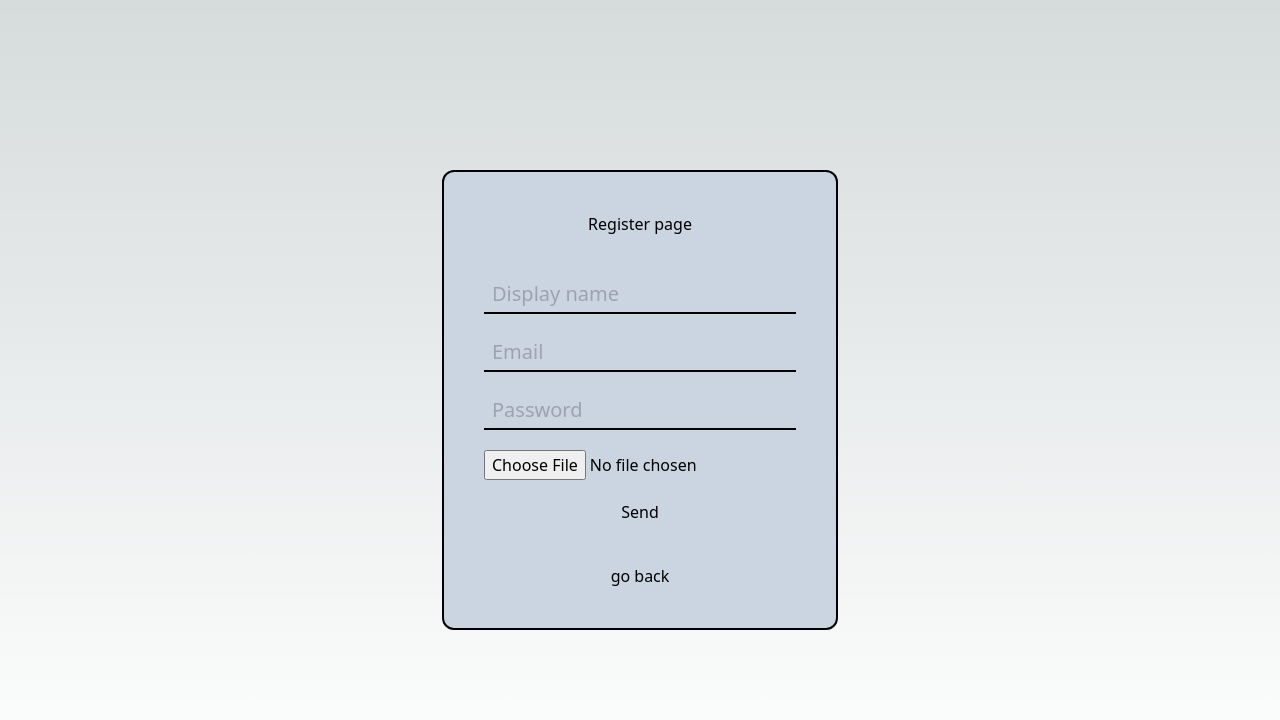
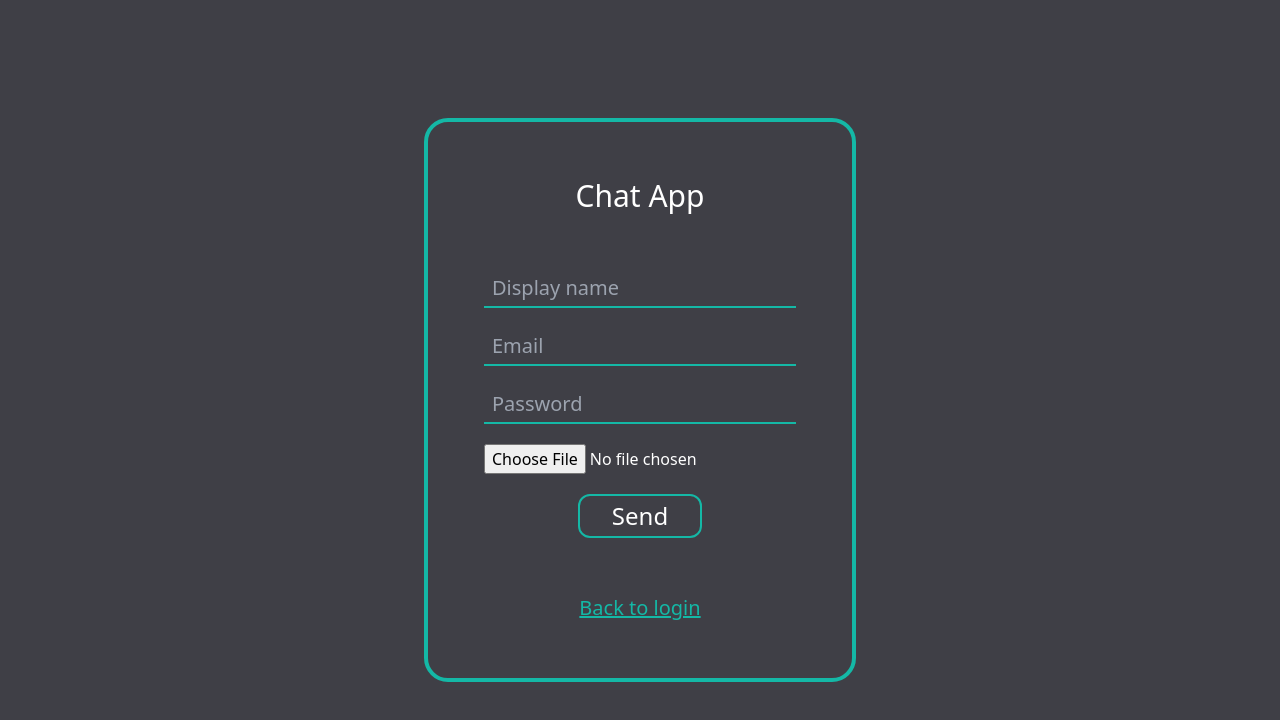
Before and after one commit to akopton/chat-app, a Next.js app: page /register in a window 1280 px wide. Shown: the top 720 px of the page. Built offline with nearby package versions, Linux system fonts and the light colour scheme; no server answers.

Commit message:
login and register pages styling

```diff
--- a/src/app/globals.css
+++ b/src/app/globals.css
@@ -53,13 +53,14 @@ input, textarea {
     resize: none;
     appearance: none;
     background-color: transparent;
-    color: black;
+    color: white !important;
 }
 
 input:-webkit-autofill,
 input:-webkit-autofill:hover,
 input:-webkit-autofill:focus {
   /* Prevent autofill styles */
-  -webkit-box-shadow: 0 0 0 30px #cbd5e1 inset !important;
+  -webkit-box-shadow: 0 0 0 30px rgb(63, 63, 70) inset !important;
+  -webkit-text-fill-color: white;
   background: transparent;
 }
--- a/src/app/login/layout.tsx
+++ b/src/app/login/layout.tsx
@@ -4,8 +4,8 @@ export default function LoginLayout({
   children: React.ReactNode
 }) {
   return (
-    <main className="p-24 min-h-screen max-h-screen flex items-center justify-center">
-      {children}
-    </main>
+    <html lang="en">
+      <body>{children}</body>
+    </html>
   )
 }
--- a/src/app/login/page.tsx
+++ b/src/app/login/page.tsx
@@ -4,12 +4,19 @@ import Link from "next/link"
 
 export default function LoginPage() {
   return (
-    <div className="flex flex-col items-center gap-10 border-2 border-solid border-black px-10 py-10 rounded-xl bg-slate-300">
-      <p>Login page</p>
-      <AuthContextProvider>
-        <LoginForm />
-      </AuthContextProvider>
-      <Link href="/register">Register</Link>
-    </div>
+    <main className="h-screen w-screen flex items-center justify-center bg-zinc-700">
+      <div className="flex flex-col items-center gap-14 border-4 border-teal-500 p-14 rounded-3xl text-white">
+        <p className="text-3xl">Chat App</p>
+        <AuthContextProvider>
+          <LoginForm />
+        </AuthContextProvider>
+        <p className="text-xl">
+          Still not registered?{" "}
+          <Link href="/register" className="underline text-teal-500">
+            Register here
+          </Link>
+        </p>
+      </div>
+    </main>
   )
 }
--- a/src/app/page.tsx
+++ b/src/app/page.tsx
@@ -3,7 +3,7 @@ import { AuthContextProvider } from "@/context/AuthContext"
 
 export default function Home() {
   return (
-    <main className="flex min-h-screen flex-col items-center justify-center sm:p-24 h-screen w-screen">
+    <main className="flex min-h-screen flex-col items-center justify-center p-24 h-screen w-screen">
       <AuthContextProvider>
         <ChatWindow />
       </AuthContextProvider>
--- a/src/app/register/layout.tsx
+++ b/src/app/register/layout.tsx
@@ -4,8 +4,8 @@ export default function RegisterLayout({
   children: React.ReactNode
 }) {
   return (
-    <main className="p-24 min-h-screen max-h-screen flex items-center justify-center">
-      {children}
-    </main>
+    <html lang="en">
+      <body>{children}</body>
+    </html>
   )
 }
--- a/src/app/register/page.tsx
+++ b/src/app/register/page.tsx
@@ -4,12 +4,16 @@ import Link from "next/link"
 
 export default function RegisterPage() {
   return (
-    <div className="flex flex-col items-center gap-10 border-2 border-solid border-black px-10 py-10 rounded-xl bg-slate-300">
-      <p>Register page</p>
-      <AuthContextProvider>
-        <RegisterForm />
-      </AuthContextProvider>
-      <Link href="/">go back</Link>
-    </div>
+    <main className="h-screen w-screen flex items-center justify-center bg-zinc-700">
+      <div className="flex flex-col items-center gap-14 border-4 border-teal-500 p-14 rounded-3xl text-white">
+        <p className="text-3xl">Chat App</p>
+        <AuthContextProvider>
+          <RegisterForm />
+        </AuthContextProvider>
+        <Link href="/login" className="underline text-teal-500 text-xl">
+          Back to login
+        </Link>
+      </div>
+    </main>
   )
 }
--- a/src/components/forms/CustomInput.tsx
+++ b/src/components/forms/CustomInput.tsx
@@ -21,7 +21,7 @@ export const CustomInput = ({
 }: InputProps) => {
   return (
     <input
-      className="px-2 py-1 bg-transparent border-b-2 border-black text-xl"
+      className="px-2 py-1 bg-transparent border-b-2 border-teal-500 text-xl text-white"
       id={id}
       type={type}
       name={name}
--- a/src/components/forms/LoginForm.tsx
+++ b/src/components/forms/LoginForm.tsx
@@ -57,7 +57,10 @@ export const LoginForm = () => {
   }
 
   return (
-    <form className="flex flex-col gap-2" onSubmit={handleSubmit}>
+    <form
+      className="flex flex-col items-center gap-5 text-white"
+      onSubmit={handleSubmit}
+    >
       <CustomInput
         id="email"
         name="email"
@@ -74,7 +77,11 @@ export const LoginForm = () => {
         value={password}
         onChange={handlePassword}
       />
-      <input type="submit" value="Send" className="cursor-pointer" />
+      <input
+        type="submit"
+        value="Log in"
+        className="cursor-pointer border-2 border-teal-500 rounded-xl px-8 py-1 text-2xl hover:rounded-3xl transition-all flex items-center justify-center"
+      />
     </form>
   )
 }
--- a/src/components/forms/RegisterForm.tsx
+++ b/src/components/forms/RegisterForm.tsx
@@ -121,7 +121,10 @@ export const RegisterForm = ({}) => {
   }
 
   return (
-    <form className="flex flex-col gap-5 " onSubmit={handleSubmit}>
+    <form
+      className="flex flex-col items-center gap-5 text-white"
+      onSubmit={handleSubmit}
+    >
       <CustomInput
         id="name"
         name="name"
@@ -147,7 +150,11 @@ export const RegisterForm = ({}) => {
         onChange={handlePassword}
       />
       <input type="file" name="photo" id="photo" onChange={handlePhoto} />
-      <input type="submit" value="Send" className="cursor-pointer" />
+      <input
+        type="submit"
+        value="Send"
+        className="cursor-pointer border-2 border-teal-500 rounded-xl px-8 py-1 text-2xl hover:rounded-3xl transition-all flex items-center justify-center"
+      />
     </form>
   )
 }
```
